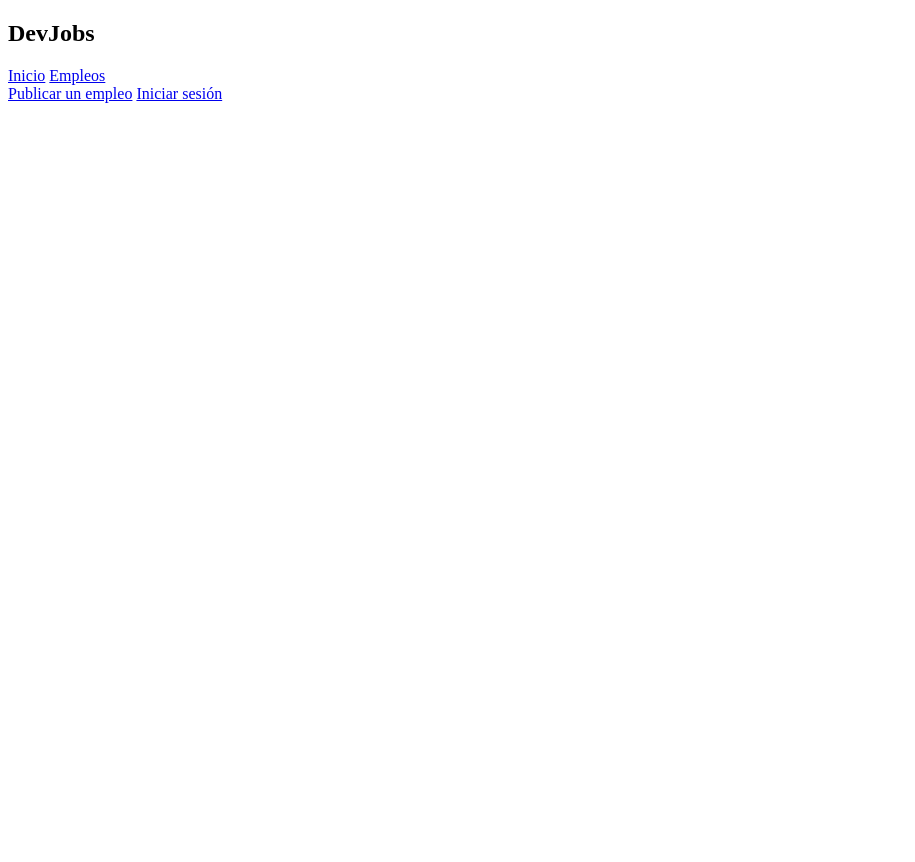
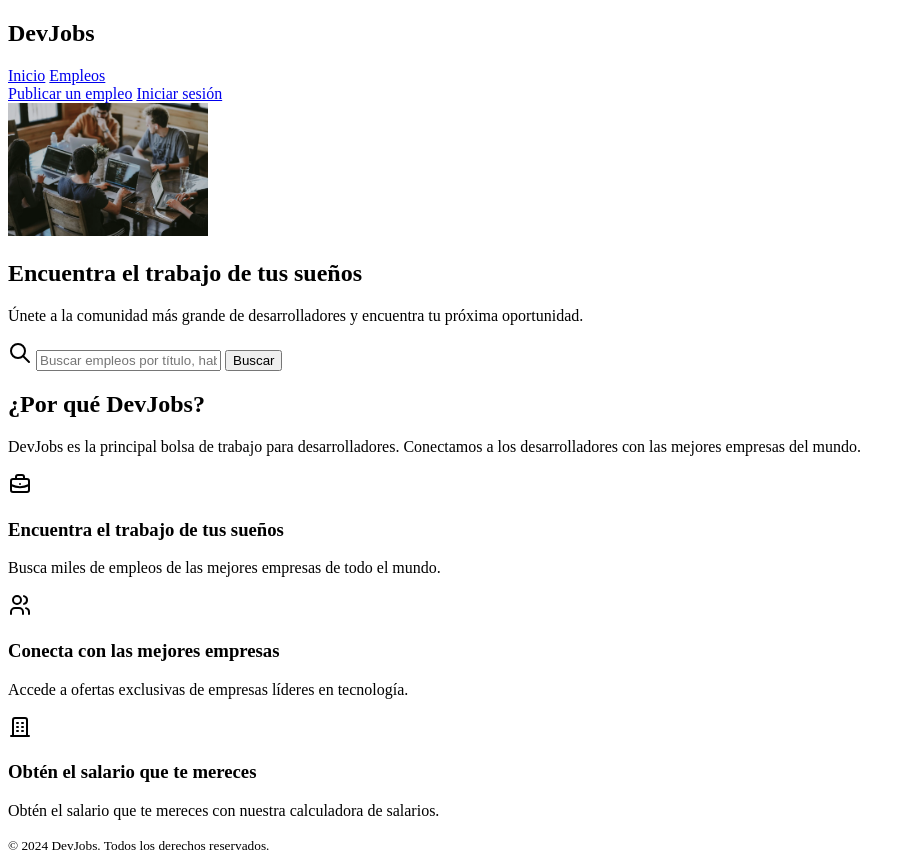
Before and after one commit to AnaGomezPastor/jscamp, a plain HTML site: page 00-html-css/index.html in a window 1280 px wide. Shown: the whole page, without its empty margins (0-915 px from the left). Before the commit the page ends 800 px from the top, so only its background shows below. Drawn offline with Linux system fonts and the light colour scheme.

Commit message:
curso html finalizado

```diff
--- a/00-html-css/index.html
+++ b/00-html-css/index.html
@@ -23,6 +23,56 @@
             <a href="#">Iniciar sesión</a>
         </div>
     </header>
+
+    <main>
+        <section>
+            <img src="./img/background.webp" alt="Hero image" width="200px" />
+            <h1>Encuentra el trabajo de tus sueños</h1>
+            <p>Únete a la comunidad más grande de desarrolladores y encuentra tu próxima oportunidad.</p>
+
+            <form role="search">
+                <svg xmlns="http://www.w3.org/2000/svg" width="24" height="24" viewBox="0 0 24 24" fill="none"
+                    stroke="currentColor" stroke-width="2" stroke-linecap="round" stroke-linejoin="round"
+                    class="icon icon-tabler icons-tabler-outline icon-tabler-search">
+                    <path stroke="none" d="M0 0h24v24H0z" fill="none" />
+                    <path d="M3 10a7 7 0 1 0 14 0a7 7 0 1 0 -14 0" />
+                    <path d="M21 21l-6 -6" />
+                </svg>
+
+                <input type="text" placeholder="Buscar empleos por título, habilidad o empresa">
+                <button type="submit">Buscar</button>
+            </form>
+        </section>
+
+        <section>
+            <header>
+                <h2>¿Por qué DevJobs?</h2>
+                <p>DevJobs es la principal bolsa de trabajo para desarrolladores. Conectamos a los desarrolladores con las mejores empresas del mundo.</p>
+            </header>
+
+            <article>
+                <svg xmlns="http://www.w3.org/2000/svg" width="24" height="24" viewBox="0 0 24 24" fill="none" stroke="currentColor" stroke-width="2" stroke-linecap="round" stroke-linejoin="round" class="icon icon-tabler icons-tabler-outline icon-tabler-briefcase"><path stroke="none" d="M0 0h24v24H0z" fill="none"/><path d="M3 9a2 2 0 0 1 2 -2h14a2 2 0 0 1 2 2v9a2 2 0 0 1 -2 2h-14a2 2 0 0 1 -2 -2l0 -9" /><path d="M8 7v-2a2 2 0 0 1 2 -2h4a2 2 0 0 1 2 2v2" /><path d="M12 12l0 .01" /><path d="M3 13a20 20 0 0 0 18 0" /></svg>
+                <h3>Encuentra el trabajo de tus sueños</h3>
+                <p>Busca miles de empleos de las mejores empresas de todo el mundo.</p>
+            </article>
+            <article>
+                <svg xmlns="http://www.w3.org/2000/svg" width="24" height="24" viewBox="0 0 24 24" fill="none" stroke="currentColor" stroke-width="2" stroke-linecap="round" stroke-linejoin="round" class="icon icon-tabler icons-tabler-outline icon-tabler-users"><path stroke="none" d="M0 0h24v24H0z" fill="none"/><path d="M5 7a4 4 0 1 0 8 0a4 4 0 1 0 -8 0" /><path d="M3 21v-2a4 4 0 0 1 4 -4h4a4 4 0 0 1 4 4v2" /><path d="M16 3.13a4 4 0 0 1 0 7.75" /><path d="M21 21v-2a4 4 0 0 0 -3 -3.85" /></svg>
+                <h3>Conecta con las mejores empresas</h3>
+                <p>Accede a ofertas exclusivas de empresas líderes en tecnología.</p>
+            </article>
+            <article>
+                <svg xmlns="http://www.w3.org/2000/svg" width="24" height="24" viewBox="0 0 24 24" fill="none" stroke="currentColor" stroke-width="2" stroke-linecap="round" stroke-linejoin="round" class="icon icon-tabler icons-tabler-outline icon-tabler-building"><path stroke="none" d="M0 0h24v24H0z" fill="none"/><path d="M3 21l18 0" /><path d="M9 8l1 0" /><path d="M9 12l1 0" /><path d="M9 16l1 0" /><path d="M14 8l1 0" /><path d="M14 12l1 0" /><path d="M14 16l1 0" /><path d="M5 21v-16a2 2 0 0 1 2 -2h10a2 2 0 0 1 2 2v16" /></svg>
+                <h3>Obtén el salario que te mereces</h3>
+                <p>Obtén el salario que te mereces con nuestra calculadora de salarios.</p>
+            </article>
+        </section>
+    </main>
+
+    <footer>
+        <small>
+            &copy; 2024 DevJobs. Todos los derechos reservados.
+        </small>
+    </footer>
 </body>
 
 </html>
```
Also changed, not shown: 1 other file.
